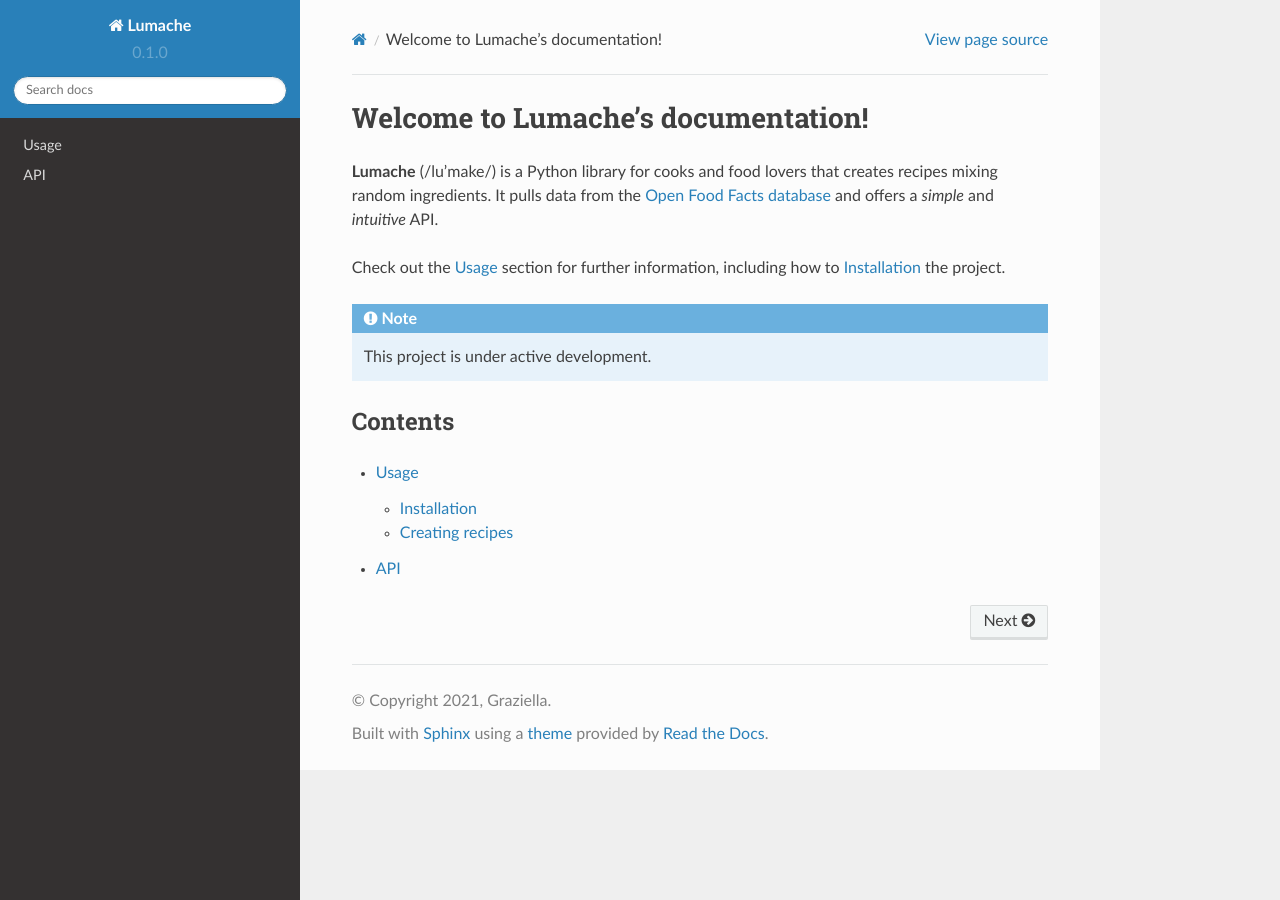
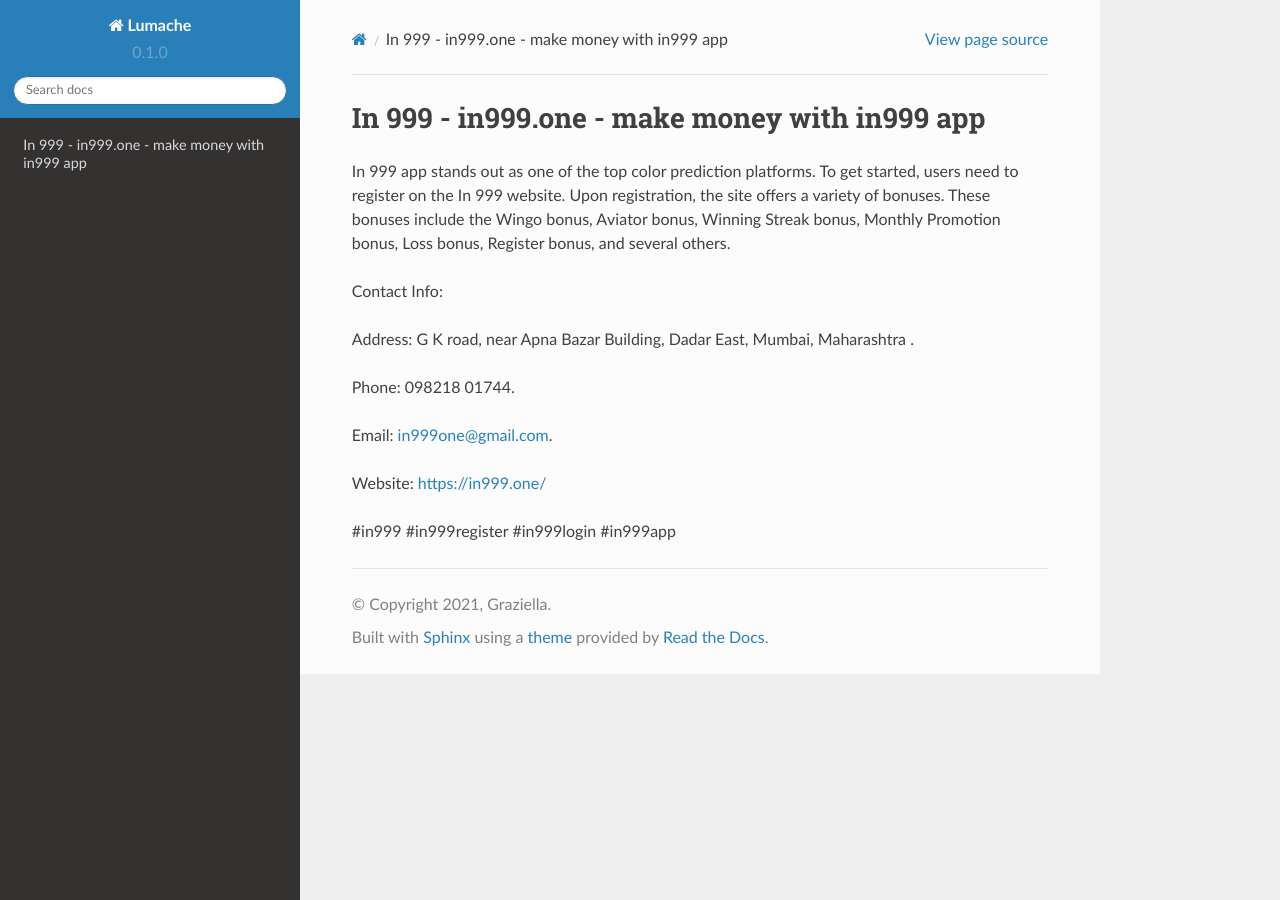
Before and after one commit to socialentity1/in999one, a Sphinx documentation site: the page built from docs/source/index.rst, in a window 1280 px wide. Built offline with Sphinx 7.4.7 and the Read the Docs theme 2.0.0, drawn with Linux system fonts in a browser that asks for light colours.

Commit message:
Update index.rst

```diff
--- a/docs/source/index.rst
+++ b/docs/source/index.rst
@@ -1,22 +1,16 @@
-Welcome to Lumache's documentation!
+In 999 - in999.one - make money with in999 app
 ===================================
 
-**Lumache** (/lu'make/) is a Python library for cooks and food lovers
-that creates recipes mixing random ingredients.
-It pulls data from the `Open Food Facts database <https://world.openfoodfacts.org/>`_
-and offers a *simple* and *intuitive* API.
+In 999 app stands out as one of the top color prediction platforms. To get started, users need to register on the In 999 website. Upon registration, the site offers a variety of bonuses. These bonuses include the Wingo bonus, Aviator bonus, Winning Streak bonus, Monthly Promotion bonus, Loss bonus, Register bonus, and several others.
 
-Check out the :doc:`usage` section for further information, including
-how to :ref:`installation` the project.
+Contact Info:
 
-.. note::
+Address: G K road, near Apna Bazar Building, Dadar East, Mumbai, Maharashtra .
 
-   This project is under active development.
+Phone: 098218 01744.
 
-Contents
---------
+Email: in999one@gmail.com.
 
-.. toctree::
+Website: https://in999.one/
 
-   usage
-   api
+#in999 #in999register #in999login #in999app
```
